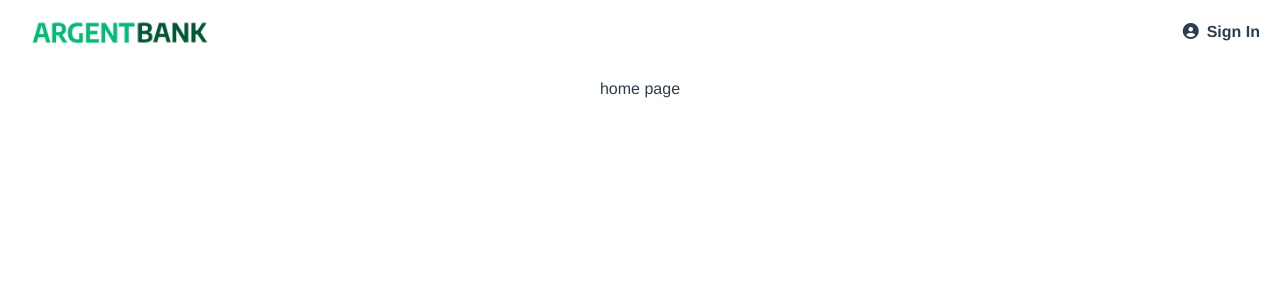
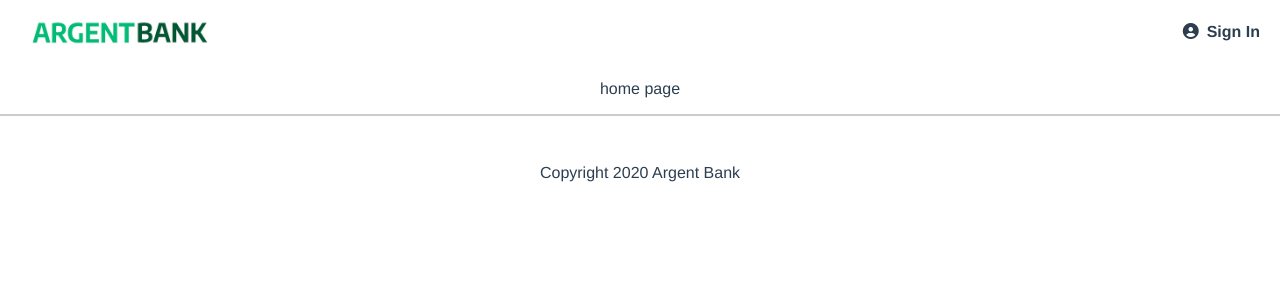
Before and after one commit to Axido545/argent-bank, a React (Vite) app: page / in a window 1280 px wide. Shown: the top 300 px of the page. Built offline with nearby package versions, Linux system fonts and the light colour scheme.

Commit message:
add footer

```diff
--- /dev/null
+++ b/src/layout/footer/Footer.jsx
@@ -0,0 +1,7 @@
+import "./footer.css"
+
+export default function Footer() {
+    return <div className="footer">
+        <p> Copyright 2020 Argent Bank</p>
+    </div>
+}
--- /dev/null
+++ b/src/layout/footer/footer.css
@@ -0,0 +1,6 @@
+.footer {
+    display: flex;
+    justify-content: center;
+    border-top: 2px solid #ccc;
+    padding: 2rem 0 1.5rem;
+}
--- a/src/pages/home/Home.jsx
+++ b/src/pages/home/Home.jsx
@@ -1,5 +1,6 @@
 import './home.css'
 import Header from "../../layout/header/Header.jsx"
+import Footer from '../../layout/footer/Footer.jsx'
 
 function Home() {
 
@@ -7,6 +8,7 @@ function Home() {
     <>
       <Header />
       <p>home page</p>
+      <Footer />
     </>
   )
 }
```
